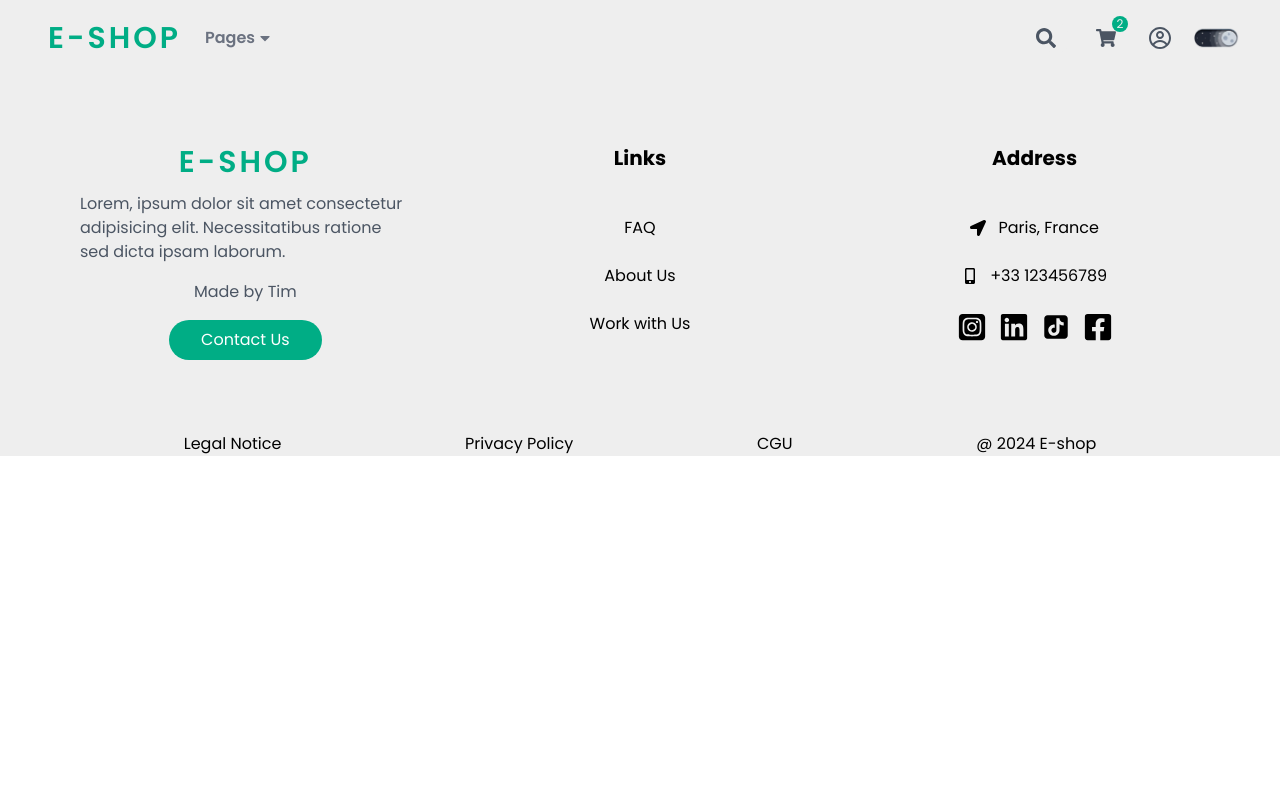
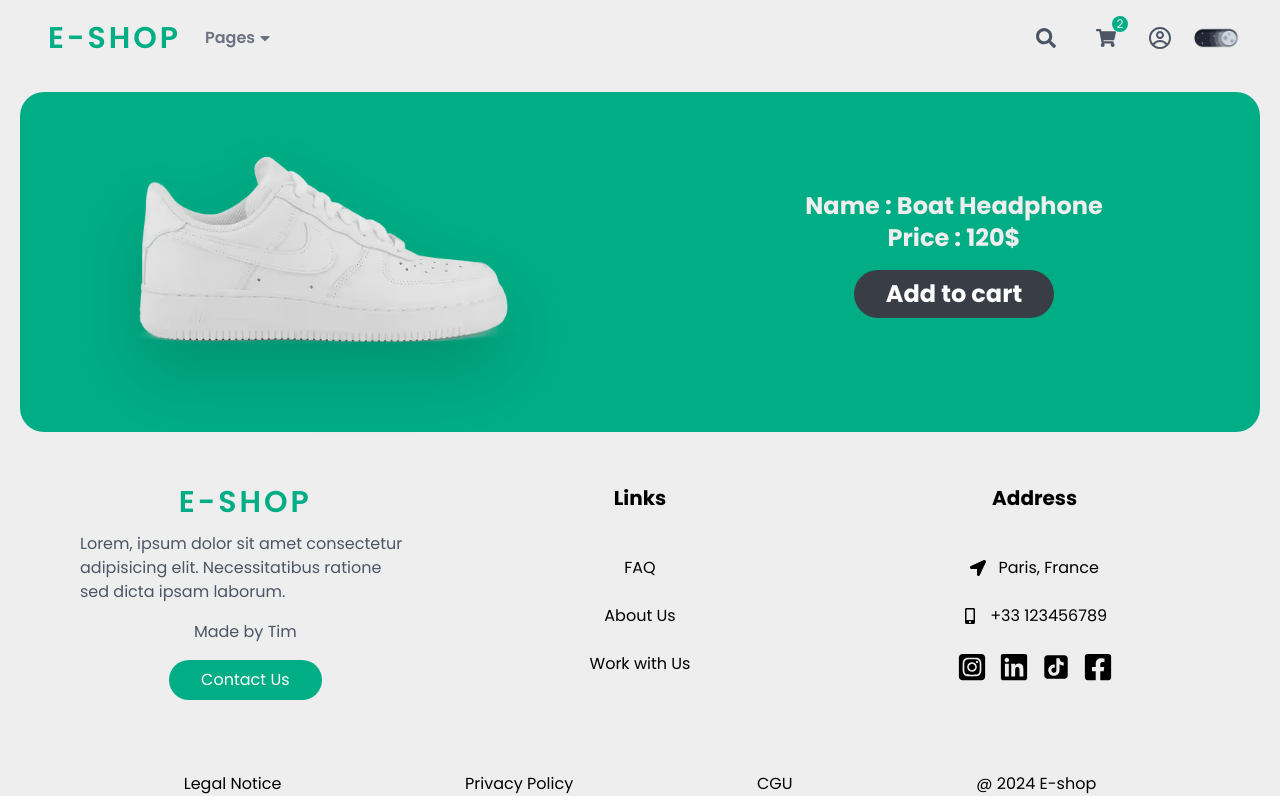
Before and after one commit to ThimotheeT/Eshop-front, a React (Vite) app in the folder E-shop/: page /product/1 in a window 1280 px wide. Built offline with nearby package versions, Linux system fonts and the light colour scheme.

Commit message:
debut de la page product

```diff
--- a/E-shop/src/App.jsx
+++ b/E-shop/src/App.jsx
@@ -36,7 +36,7 @@ function App() {
               {/* URL vers la page des produits */}
               <Route path="/products" element={<Allproducts />} />
               {/* URL vers la page d'un produit */}
-              <Route path="/product" element={<Product />} />
+              <Route path="/product/:id" element={<Product />} />
               {/* URL vers la page des categories */}
               <Route path="/categories" element={<Categories />} />
               {/* URL vers la page du profil */}
--- /dev/null
+++ b/E-shop/src/components/composants/Productdetail.jsx
@@ -0,0 +1,28 @@
+import React from "react";
+import Button from "../details/Button";
+
+const Productdetail = ({ data }) => {
+  return (
+    <div>
+      <div className="grid grid-cols-1 sm:grid-cols-2 gap-4 mx-5 bg-primary rounded-3xl">
+        <div data-aos="zoom-in" className='h-full flex items-center'>
+          <img className='scale-125 w-[250px] md:w-[340px]
+            mx-auto drop-shadow-2xl object-cover' src={data.img} alt="" />
+        </div>
+        <div className="flex justify-center flex-col m-auto text-brandWhite text-2xl font-bold">
+          <h1 className="m-auto">Name : {data.title}</h1>
+          <h2 className="m-auto">Price : {data.price}$</h2>
+          <div className="my-4 mx-auto">
+            <Button
+              text={"Add to cart"}
+              bgColor={"bg-brandGrey"}
+              textColor={"text-white"}
+            />
+          </div>
+        </div>
+      </div>
+    </div>
+  );
+};
+
+export default Productdetail;
--- a/E-shop/src/components/details/ProductCard.jsx
+++ b/E-shop/src/components/details/ProductCard.jsx
@@ -36,7 +36,7 @@ const ProductCard = ({ data }) => {
               </div>
             </div>
             <div className="leading-7">
-              <Link to={"/product?id="+ data.id} className="cursor-pointer hover:text-primary"><h2 className="font-semibold">{data.title}</h2></Link>
+              <Link to={`/product/${data.id}`} className="cursor-pointer hover:text-primary"><h2 className="font-semibold">{data.title}</h2></Link>
               <h2 className="font-bold mb-8">${data.price}</h2>
             </div>
           </div>
--- a/E-shop/src/components/pages/Product.jsx
+++ b/E-shop/src/components/pages/Product.jsx
@@ -1,8 +1,83 @@
 import React from 'react'
+import Productdetail from '../composants/Productdetail';
+import { useParams } from 'react-router-dom';
+
+import Img1 from "../../assets/product/001435742_101.avif";
+import Img2 from "../../assets/product/001488292_101.avif";
+import Img3 from "../../assets/product/air-force-1-low-stussy-fossil-999639.webp";
+import Img4 from "../../assets/product/balenciaga-sneaker-track-blanche-en-maille-et-nylon.jpg";
+import Img5 from "../../assets/product/chaussure-de-tennis-pour-surface-dure-gp-challenge-pro-pour-nTgJRw.png";
+import Img6 from "../../assets/product/small_nike_dunk_low_kermit_dj6188_301_ba891cc26e.webp";
+import Img7 from "../../assets/product/p-7.jpg";
+const ProductsData = [
+  {
+    id: 1,
+    img: Img1,
+    title: "Boat Headphone",
+    price: "120",
+    aosDelay: "0",
+  },
+  {
+    id: 2,
+    img: Img2,
+    title: "Rocky Moutain",
+    price: "420",
+    aosDelay: "200",
+  },
+  {
+    id: 3,
+    img: Img3,
+    title: "Goggles",
+    price: "320",
+    aosDelay: "400",
+  },
+  {
+    id: 4,
+    img: Img4,
+    title: "Printed",
+    price: "220",
+    aosDelay: "600",
+  },
+  {
+    id: 5,
+    img: Img5,
+    title: "Boat Headphone",
+    price: "120",
+    aosDelay: "0",
+  },
+  {
+    id: 6,
+    img: Img6,
+    title: "Rocky Moutain",
+    price: "420",
+    aosDelay: "200",
+  },
+  {
+    id: 7,
+    img: Img7,
+    title: "Goggles",
+    price: "320",
+    aosDelay: "400",
+  },
+  {
+    id: 8,
+    img: Img5,
+    title: "Printed",
+    price: "220",
+    aosDelay: "600",
+  },
+];
 
 const Product = () => {
+  const { id } = useParams();
+  const selectedProduct = ProductsData.find((product) => product.id === parseInt(id));
+
   return (
-    <div>Product</div>
+    <div>
+      {selectedProduct && (
+        <Productdetail data={selectedProduct} />
+      )}
+    </div>
   )
 }
 
```
